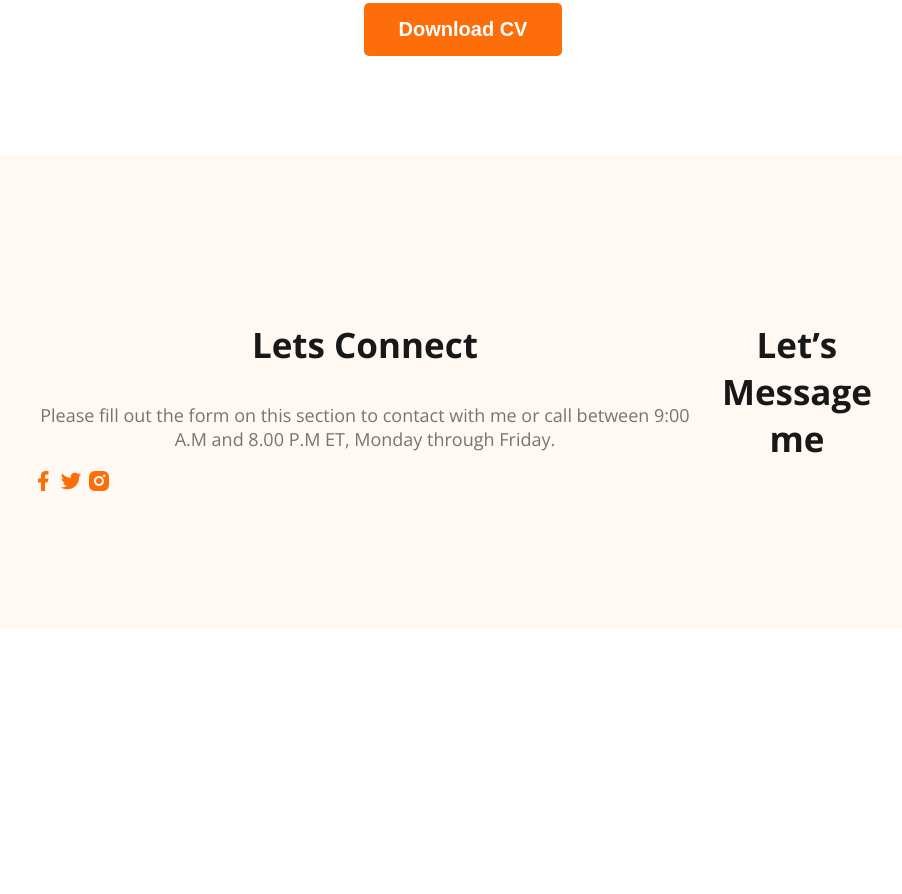
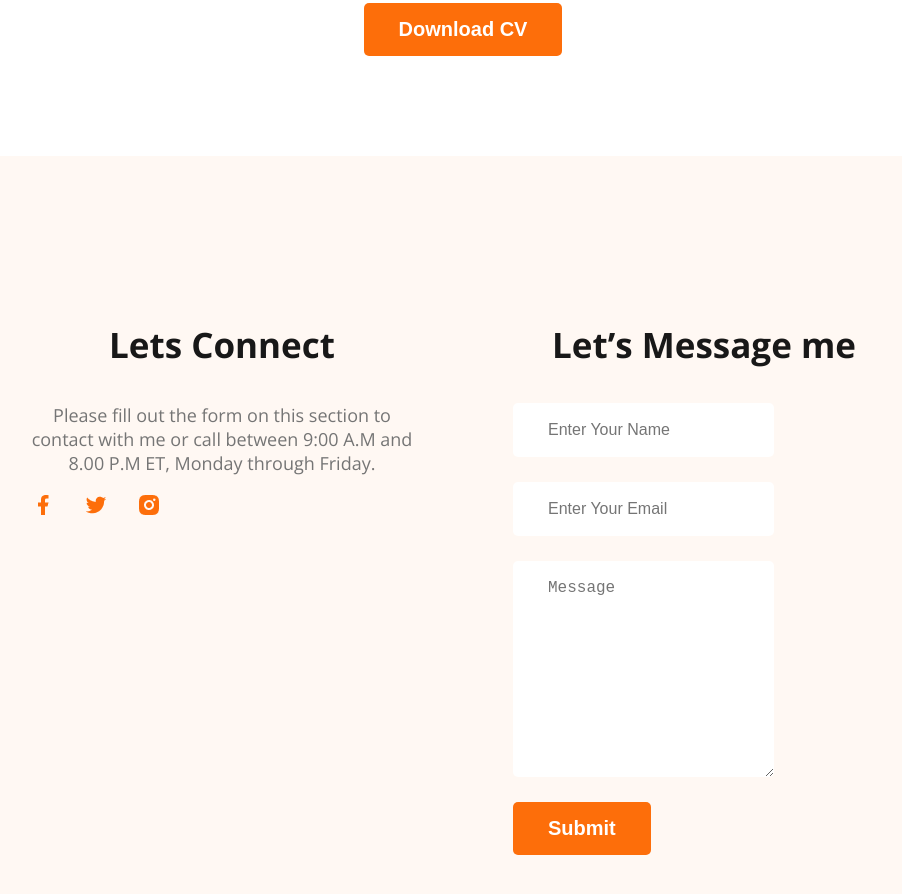
Before and after one commit to nazmulhassan007/webdeveloper-portfolio, a plain HTML site: page index.html in a window 1280 px wide. Shown: the part 3137-4031 px from the top of the page, without its empty margins (177-1079 px from the left). Before the commit the page ends 3773 px from the top, so only its background shows below. Drawn offline with nearby package versions, Linux system fonts and the light colour scheme.

Commit message:
finished footer section section with contact form

```diff
--- a/index.html
+++ b/index.html
@@ -169,6 +169,12 @@
         </div>
         <div class="footer-column">
             <h3 class="section-title">Let’s Message me</h3>
+            <form   class="container" action="">
+                <input type="text" placeholder="Enter Your Name">
+            <input type="email" name="" placeholder="Enter Your Email" id="">
+            <textarea name="" id="" cols="30" rows="10" placeholder="Message"></textarea>
+            <input class="btn" type="submit" value="Submit">
+            </form>
         </div>
     </footer>
 </body>
--- a/styles/portfolio.css
+++ b/styles/portfolio.css
@@ -1,23 +1,33 @@
 /* common shared styles */
+
 body{
     font-family: 'Lato', sans-serif;
+
     font-family: 'Open Sans', sans-serif;
+
 }
 .text{
+
     color: #FD6E0A;
 }
 /* nav related styles */
+
+
 nav{
     display: flex;
     justify-content: space-between;
     align-items: center;
     margin: 0 200px;
 }
+
+
 .nav-title{
     color: #181818;
     font-size: 45px;
     font-weight: 800;
 }
+
+
 nav ul{
     display: flex;
     align-items: center;
@@ -26,10 +36,13 @@ nav li{
     list-style: none;
     margin-right: 50px;
 }
+
 nav a{
     text-decoration: none;
     color: #474747;
 }
+
+
 .btn{
     border-radius: 5px;
     background-color: #FD6E0A;
@@ -39,117 +52,190 @@ nav a{
     font-weight: 700;
     padding: 15px 35px;
 }
+
+
 .header{
     background-color: #FFF8F3;
     background-image: url('../images/header_bg.png');
     background-repeat: no-repeat;
     background-position: bottom right;
 }
+
+
 .banner{
     padding: 30px 30px 0px 150px;
     display: flex;
     align-items: center;
     justify-content: space-between;
 }
+
+
 .banner .night{
     width: 500px;
 }
+
+
 .banner-text{
     font-size: 45px;
     color: #474747;
     margin-bottom: 0;
 }
+
+
 .banner-title{
     font-size: 85px;
     font-weight: 700;
     margin-top: 5px;
     margin-bottom: 20px;
 }
+
+
 .banner-good{
     max-width: 500px
 }
+
 /* main section styles */
+
 /* about section styles */
+
+
 .about{
     padding: 130px;
     border-radius: 10px;
     background: #FFF8F3;
     margin: 130px 0;
 }
+
+
 .section-title{
 color:  #181818;
 text-align: center;
 font-size: 35px;
 font-weight: 700;
 }
+
 .section-description{
     color: #757575;
     text-align: center;
     font-size: 18px;
 }
+
+
 main{
     max-width: 1140px;
     margin: 0 auto;
 }
+
 .about-info-container{
     display: flex;
     justify-content: space-around;
 }
+
 .about-info{
     text-align: center;
 }
+
 #what-i-do{
     padding: 30px 150px;
 }
+
+
 .skill-container{
     display: flex;
     gap: 24px;
 }
+
+
 .skill-description{
     color: #757575;
 }
+
+
 .skill{
     padding: 30px;
     border-radius: 5px;
     background: #FFF;
     box-shadow: 0px 6px 50px 0px rgba(0, 0, 0, 0.06);
 }
+
+
 main section{
     margin-top: 130px;
 }
+
+
 .resume-column-title{
     color: #474747;
     font-size: 30px;
     font-weight: 700;
 }
+
+
 .resume-container{
     display: flex;
     gap: 50px;
 }
+
+
 .resume-item-institute, .resume-item-description{
     color: #757575;
 }
+
+
 .resume-item-title{
     color: #474747;
     font-size: 25px;
     font-weight: 700;
     margin-bottom: 10px;
 }
+
+
 .resume-container hr{
     margin: 30px;
 }
+
+
 .resume-item-institute{
     margin-bottom: 10px;
     margin-top: 0px;
 }
+
+
 .Download-cv{
     text-align: center;
     margin-top: 50px;
 }
+
+
 /* footer styles */
+
+
 footer{
     display: flex;
     background: #FFF8F3;
     padding: 130px 200px;
     margin-top: 100px;
+    gap: 100px;
 }
+
+
+.footer-column{
+    width: 50%;
+}
+
+
+.container input[type="text"], .container input[type="email"], textarea{
+    display: block;
+    margin-bottom: 25px;
+    padding: 18px 35px;
+    font-size: 16px;
+    color: #757575;
+    border-radius: 5px;
+    background-color: #FFF;
+    border: 0;
+    width: 50%;
+}
+
+.social-links a{
+    margin-right: 25px;
+}
```
